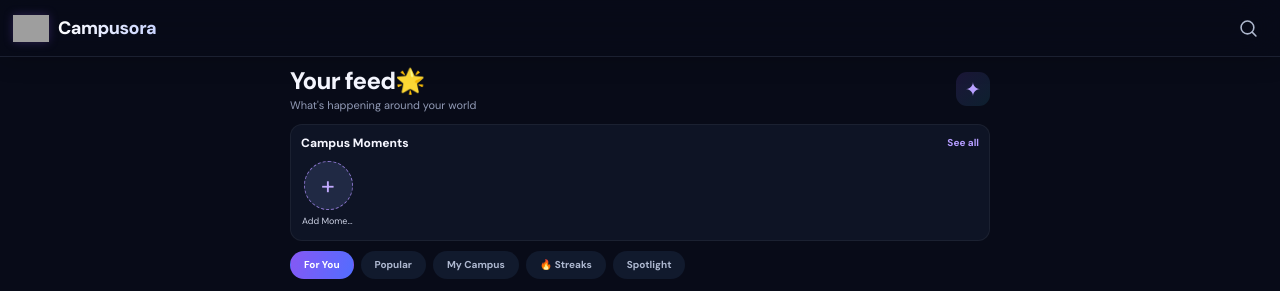
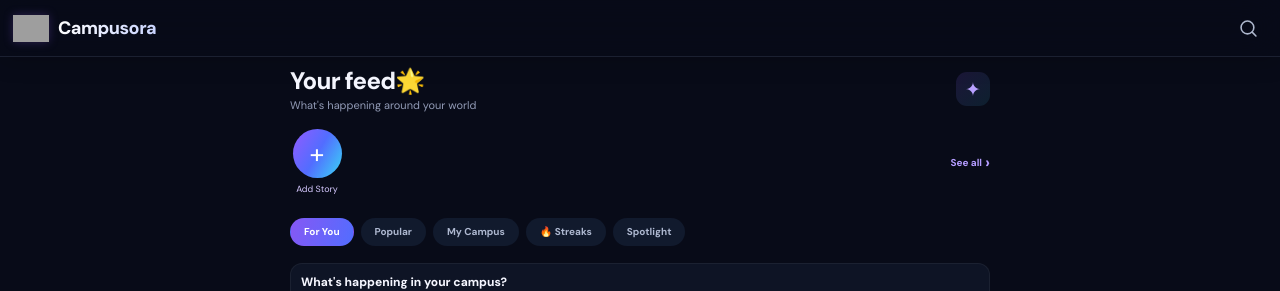
Before and after one commit to ablegodluke-beep/campusora, a website: page home-feed.html in a window 1280 px wide. Shown: the top 291 px of the page. Drawn offline with Linux system fonts and the light colour scheme; grey boxes are pictures that could not be loaded; a script that the page names is missing.

Commit message:
Update campus moments section in home-feed.html
Refactor campus moments section for improved layout and styling.

```diff
--- a/home-feed.html
+++ b/home-feed.html
@@ -162,44 +162,28 @@ img{display:block;max-width:100%}
 
 /* CAMPUS MOMENTS */
 
-.section-card{
-  background:var(--surface);
-  border:1px solid var(--border);
-  border-radius:13px;
-  padding:11px;
-  margin-bottom:9px;
-}
-
-.section-heading{
+.moments-strip{
   display:flex;
   align-items:center;
-  justify-content:space-between;
-  gap:8px;
-  margin-bottom:9px;
-}
-
-.section-heading h2{
-  margin:0;
-  font-size:13px;
-  font-weight:800;
-}
-
-.section-heading a{
-  color:#b49cff;
-  font-size:10px;
-  font-weight:700;
+  gap:9px;
+  margin:0 0 12px;
+  padding:3px 0 7px;
 }
 
 .moment-list{
   display:flex;
   align-items:flex-start;
   gap:11px;
+  flex:1;
+  min-width:0;
   overflow-x:auto;
   padding:2px 1px 3px;
   scrollbar-width:none;
 }
 
-.moment-list::-webkit-scrollbar{display:none}
+.moment-list::-webkit-scrollbar{
+  display:none;
+}
 
 .moment{
   flex:0 0 55px;
@@ -209,6 +193,7 @@ img{display:block;max-width:100%}
   border:0;
   background:none;
   text-align:center;
+  text-decoration:none;
 }
 
 .moment-ring{
@@ -223,7 +208,7 @@ img{display:block;max-width:100%}
 .moment-ring img{
   width:100%;
   height:100%;
-  border:2px solid var(--surface);
+  border:2px solid #0b1020;
   border-radius:50%;
   object-fit:cover;
 }
@@ -240,11 +225,34 @@ img{display:block;max-width:100%}
 .moment.add .moment-ring{
   display:grid;
   place-items:center;
-  background:#202944;
-  border:1px dashed #8c76cf;
-  color:#c2aaff;
-  font-size:25px;
-}
+  background:var(--gradient);
+  border:0;
+  color:white;
+  font-size:27px;
+  font-weight:400;
+}
+
+.moment.add .moment-name{
+  color:#d6c9ff;
+}
+
+.moments-see-all{
+  flex:0 0 auto;
+  display:flex;
+  align-items:center;
+  gap:3px;
+  color:#b49cff;
+  font-size:10px;
+  font-weight:700;
+  text-decoration:none;
+  white-space:nowrap;
+}
+
+.moments-see-all span{
+  font-size:16px;
+}
+
+/* COMPOSER */
 
 /* COMPOSER */
 
@@ -1450,21 +1458,21 @@ body.image-viewer-active{
       </div>
 <div class="feed-heading-mark" aria-hidden="true">✦</div>
     </section>
-
 <!-- CAMPUS MOMENTS -->
-    <section class="section-card">
-      <div class="section-heading">
-        <h2>Campus Moments</h2>
-        <a href="campus-moments.html">See all</a>
-      </div>
+<div class="moments-strip">
 
   <div class="moment-list" id="momentList">
-        <a class="moment add" href="campus-moments.html">
+    <a class="moment add" href="campus-moments.html?create=1">
       <div class="moment-ring">+</div>
-          <span class="moment-name">Add Moment</span>
+      <span class="moment-name">Add Story</span>
     </a>
   </div>
-    </section>
+
+  <a class="moments-see-all" href="campus-moments.html">
+    See all <span>›</span>
+  </a>
+
+</div>
 <nav class="feed-tabs" id="feedTabs" aria-label="Feed categories">
   <button class="feed-tab active" type="button" data-filter="for-you">For You</button>
   <button class="feed-tab" type="button" data-filter="popular">Popular</button>
```
Lines whose indentation alone changed are shown as unchanged.
